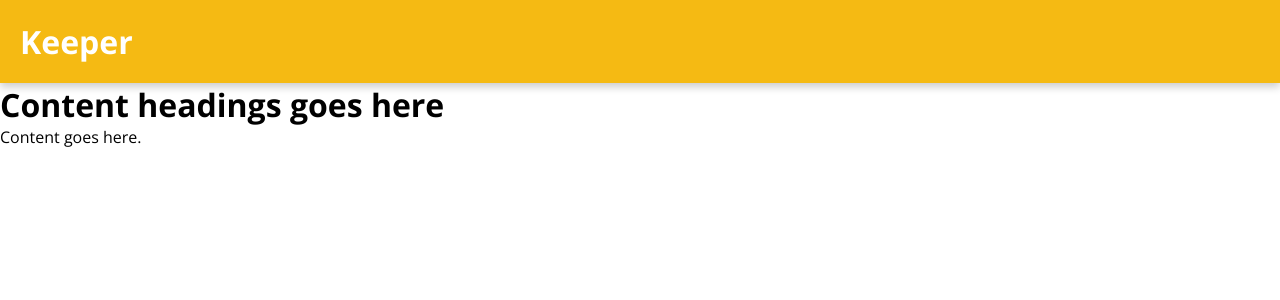
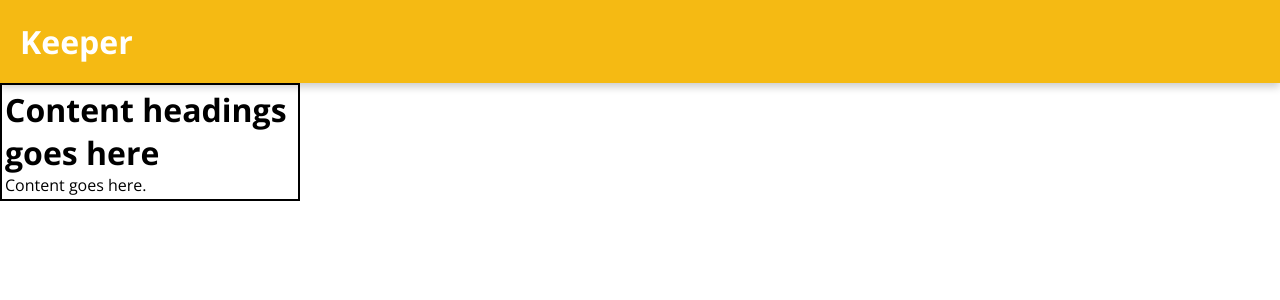
Before and after one commit to priyagupta-js/To-do-list, a React (Create React App) app: page / in a window 1280 px wide. Shown: the top 300 px of the page. Built offline with nearby package versions, Linux system fonts and the light colour scheme.

Commit message:
Update Input area

```diff
--- a/public/styles.css
+++ b/public/styles.css
@@ -15,3 +15,10 @@ body{
     padding: 20px;
     box-shadow: 0 4px 8px 0 rgba(0, 0, 0, 0.2);
 }
+.content-container{
+    /* height: rem; */
+    /* background-color: red; */
+    border: 2px solid black;
+    width: 300px;
+    padding: 3px;
+}
--- a/src/components/InputArea.js
+++ b/src/components/InputArea.js
@@ -2,7 +2,7 @@ import React from 'react'
 
 function InputArea()  {
   return (
-    <div className='container'>
+    <div className='content-container'>
       <div className='content'>
         <h1>Content headings goes here</h1>
         <p>Content goes here.</p>
```
